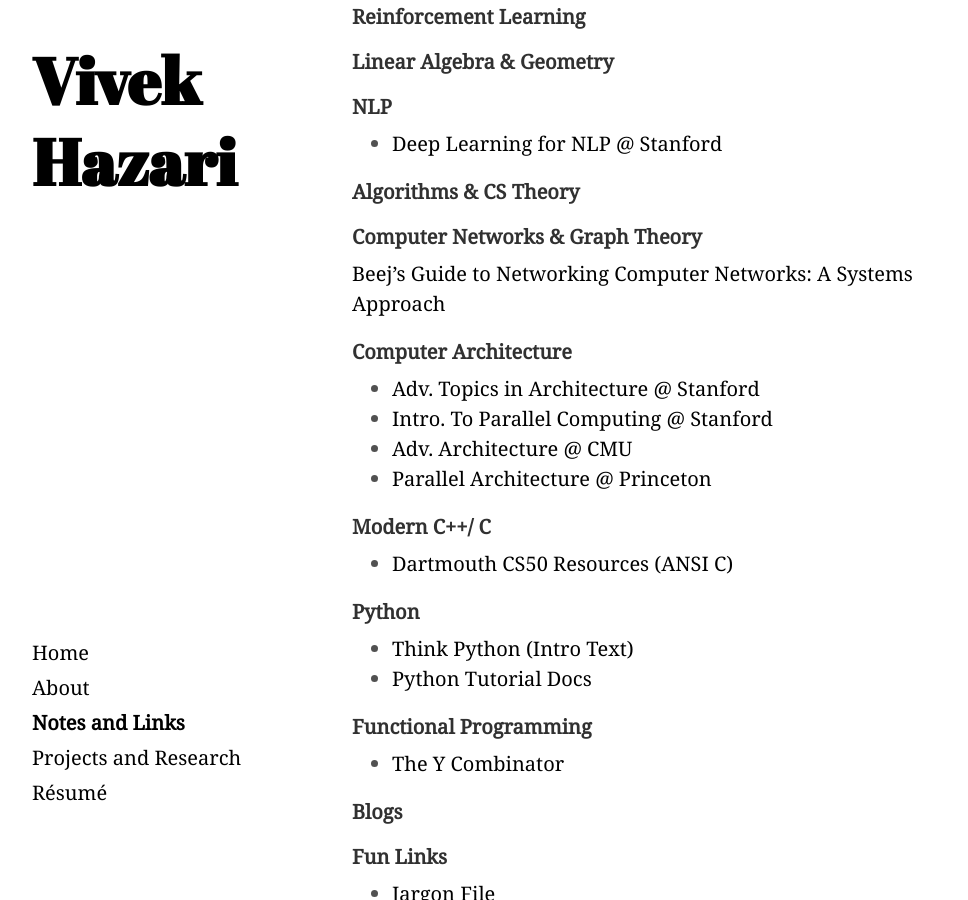
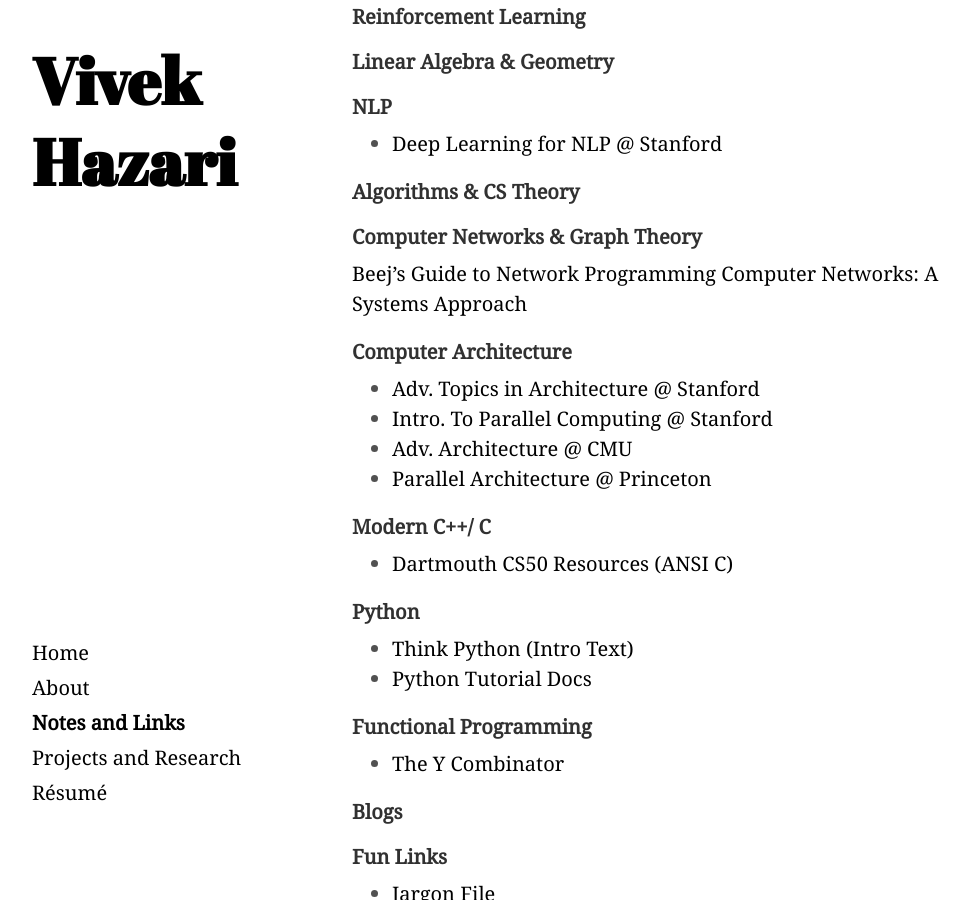
Before and after one commit to Vivekhaz/site_personal, a Jekyll site: the page built from notes.md, in a window 1280 px wide and 900 px high, scrolled down 1343 px. Shown: the whole window, without its empty margins (208-1176 px from the left). Built offline with Jekyll 4.4.1, drawn with Linux system fonts in a browser that asks for light colours.

Commit message:
Update notes.md

```diff
--- a/notes.md
+++ b/notes.md
@@ -56,7 +56,7 @@
 
 #### Computer Networks & Graph Theory
 
-[Beej's Guide to Networking](https://beej.us/guide/bgnet/html/)
+[Beej's Guide to Network Programming](https://beej.us/guide/bgnet/html/)
 [Computer Networks: A Systems Approach](https://book.systemsapproach.org/)
 
 #### Computer Architecture
```
